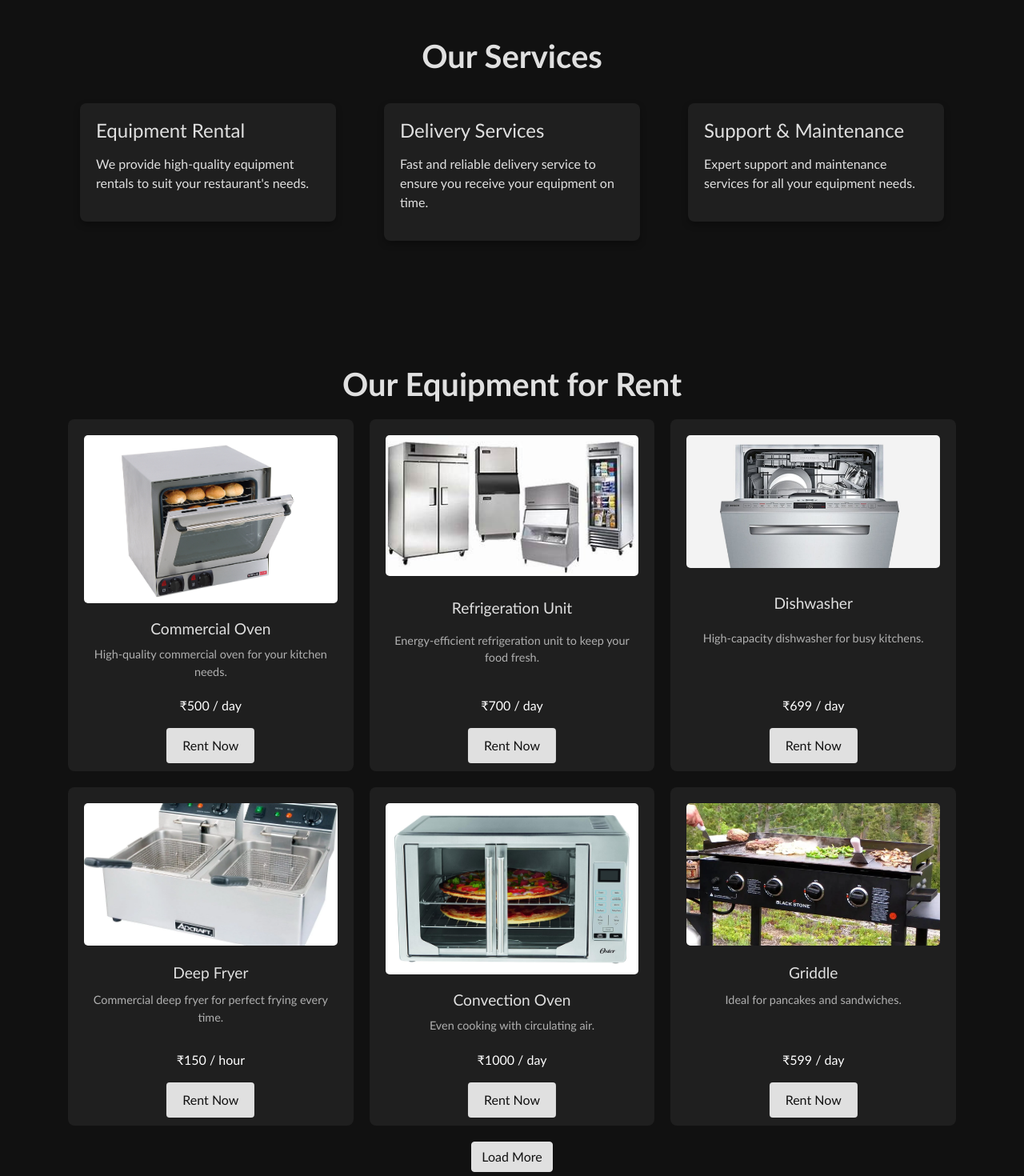
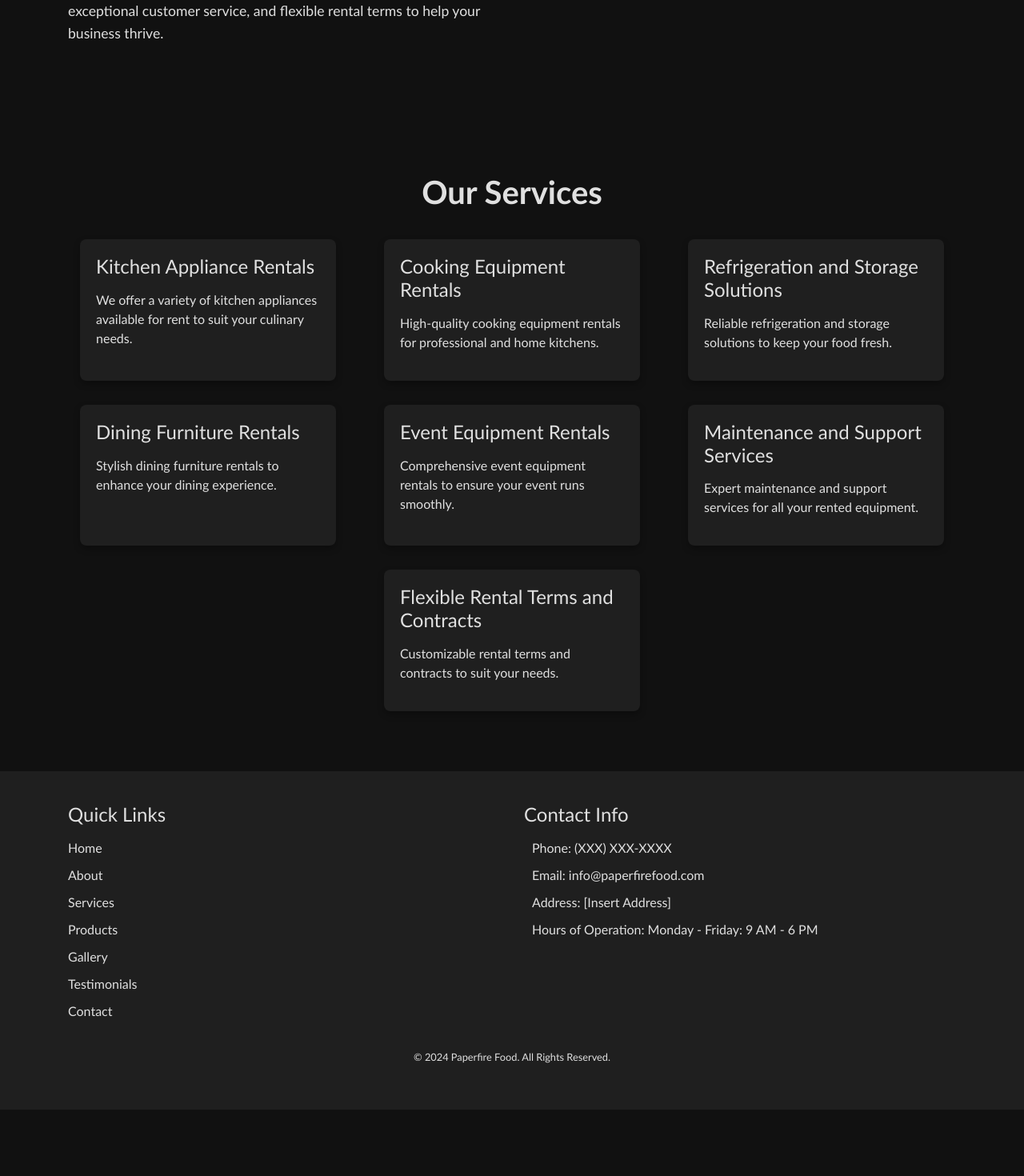
Before and after one commit to Himesh-Kukadiya/Paperfire-Food-static, a React (Vite) app: page / in a window 1280 px wide. Shown: the part 1380-2850 px from the top of the page at 80% size. Built offline with nearby package versions, Linux system fonts and the light colour scheme.

Commit message:
Added company details

```diff
--- a/src/App.css
+++ b/src/App.css
@@ -142,6 +142,7 @@ body {
     border-radius: 8px;
     box-shadow: 0 4px 8px rgba(0, 0, 0, 0.2);
     width: 100%;
+    margin-top: 5vw;
     height: auto;
 }
 
@@ -194,6 +195,7 @@ body {
     display: flex;
     flex-wrap: wrap;
     gap: 20px;
+    justify-content: center; /* Center the items in the row */
 }
 
 .product-card {
@@ -202,7 +204,7 @@ body {
     overflow: hidden;
     padding: 20px;
     text-align: center;
-    flex: 1 1 calc(33.333% - 20px);
+    flex: 1 1 calc(33.333% - 20px); /* Default size for 3 cards per row */
     display: flex;
     flex-direction: column;
     justify-content: space-between;
@@ -267,34 +269,16 @@ body {
     margin-top: 20px;
 }
 
-.load-more-btn {
-    background-color: #E0E0E0;
-    border: none;
-    color: #111;
-    padding: 10px 20px;
-    text-decoration: none;
-    display: inline-block;
-    transition: background-color 0.3s;
-    outline: none;
-}
-
-.load-more-btn:hover,
-.load-more-btn:focus,
-.load-more-btn:active {
-    background-color: #FFFFFF;
-    outline: none;
-}
-
 /* Responsive Styles */
 @media (max-width: 1200px) {
     .product-card {
-        flex: 1 1 calc(50% - 20px);
+        flex: 1 1 calc(50% - 20px); /* Adjust for 2 cards per row on medium screens */
     }
 }
 
 @media (max-width: 768px) {
     .product-card {
-        flex: 1 1 100%;
+        flex: 1 1 100%; /* 1 card per row on small screens */
     }
 }
 
@@ -421,26 +405,6 @@ body {
     margin-bottom: 15px;
 }
 
-.footer-description {
-    margin-bottom: 20px;
-    font-size: 0.9rem;
-}
-
-.social-icons {
-    margin-top: 10px;
-}
-
-.social-icon {
-    color: #E0E0E0;
-    font-size: 1.2rem;
-    margin-right: 10px;
-    transition: color 0.3s;
-}
-
-.social-icon:hover {
-    color: #FFFFFF;
-}
-
 .footer-links,
 .footer-contact-info {
     list-style: none;
--- a/src/Components/Footer.jsx
+++ b/src/Components/Footer.jsx
@@ -1,21 +1,9 @@
-
 const Footer = () => {
     return (
         <footer className="footer-section">
             <div className="container">
                 <div className="row">
-                    <div className="col-lg-4">
-                        <h5 className="footer-title">Paperfire Food</h5>
-                        <p className="footer-description">Providing high-quality restaurant equipment for rental. We are
-                            committed to supporting restaurant owners and chefs with reliable rental solutions.</p>
-                        <div className="social-icons">
-                            <a href="#" className="social-icon"><i className="fab fa-facebook-f"></i></a>
-                            <a href="#" className="social-icon"><i className="fab fa-twitter"></i></a>
-                            <a href="#" className="social-icon"><i className="fab fa-instagram"></i></a>
-                            <a href="#" className="social-icon"><i className="fab fa-linkedin-in"></i></a>
-                        </div>
-                    </div>
-                    <div className="col-lg-4">
+                    <div className="col-md-6">
                         <h5 className="footer-title">Quick Links</h5>
                         <ul className="footer-links">
                             <li><a href="#home">Home</a></li>
@@ -27,12 +15,13 @@ const Footer = () => {
                             <li><a href="#contact">Contact</a></li>
                         </ul>
                     </div>
-                    <div className="col-lg-4">
+                    <div className="col-md-6">
                         <h5 className="footer-title">Contact Info</h5>
                         <ul className="footer-contact-info">
-                            <li><i className="fas fa-map-marker-alt"></i> 123 Main Street, Anytown, USA</li>
-                            <li><i className="fas fa-phone"></i> (123) 456-7890</li>
-                            <li><i className="fas fa-envelope"></i> info@paperfirefood.com</li>
+                            <li><i className="fas fa-phone"></i> Phone: (XXX) XXX-XXXX</li>
+                            <li><i className="fas fa-envelope"></i> Email: info@paperfirefood.com</li>
+                            <li><i className="fas fa-map-marker-alt"></i> Address: [Insert Address]</li>
+                            <li><i className="fas fa-clock"></i> Hours of Operation: Monday - Friday: 9 AM - 6 PM</li>
                         </ul>
                     </div>
                 </div>
@@ -44,4 +33,4 @@ const Footer = () => {
     )
 }
 
-export default Footer
+export default Footer;
--- a/src/Components/Product.jsx
+++ b/src/Components/Product.jsx
@@ -1,36 +1,36 @@
-import { useState } from 'react';
-import { productList } from '../Script/index';
+import { menuItemsList } from '../Script/index'; // Adjust the path as necessary
 
-const Product = () => {
-    const [visibleProducts, setVisibleProducts] = useState(6);
+const Footer = () => {
+    return (
+        <footer className="footer-section">
+            <div className="container">
+                <div className="row">
+                    <div className="col-md-6">
+                        <h5 className="footer-title">Quick Links</h5>
+                        <ul className="footer-links">
+                            {menuItemsList.map((item) => (
+                                <li key={item.id}>
+                                    <a href={item.link}>{item.title}</a>
+                                </li>
+                            ))}
+                        </ul>
+                    </div>
+                    <div className="col-md-6">
+                        <h5 className="footer-title">Contact Info</h5>
+                        <ul className="footer-contact-info">
+                            <li><i className="fas fa-phone"></i> Phone: (XXX) XXX-XXXX</li>
+                            <li><i className="fas fa-envelope"></i> Email: info@paperfirefood.com</li>
+                            <li><i className="fas fa-map-marker-alt"></i> Address: [Insert Address]</li>
+                            <li><i className="fas fa-clock"></i> Hours of Operation: Monday - Friday: 9 AM - 6 PM</li>
+                        </ul>
+                    </div>
+                </div>
+                <div className="footer-bottom">
+                    <p>&copy; 2024 Paperfire Food. All Rights Reserved.</p>
+                </div>
+            </div>
+        </footer>
+    )
+}
 
-    const loadMoreProducts = () => {
-        setVisibleProducts((prevVisibleProducts) => prevVisibleProducts + 6);
-    };
-
-    return (
-        <section id="products" className="products">
-            <div className="container">
-                <h2 className="section-title text-center">Our Equipment for Rent</h2>
-                <div className="product-grid">
-                    {productList.slice(0, visibleProducts).map((product) => (
-                        <div className="product-card" key={product.id}>
-                            <img src={product.image} alt={product.name} />
-                            <h3>{product.name}</h3>
-                            <p className="description">{product.des}</p>
-                            <p className="price">₹{product.price} {product.time}</p>
-                            <a href="#" className="btn">Rent Now</a>
-                        </div>
-                    ))}
-                </div>
-                {visibleProducts < productList.length && (
-                    <div className="text-center">
-                        <button onClick={loadMoreProducts} className="btn btn-primary">Load More</button>
-                    </div>
-                )}
-            </div>
-        </section>
-    );
-};
-
-export default Product;
+export default Footer;
--- a/src/Components/Service.jsx
+++ b/src/Components/Service.jsx
@@ -1,34 +1,23 @@
+import { servicesList } from '../Script/index';
 
 const Service = () => {
     return (
         <section id="services" className="services-section">
-        <div className="container">
-            <h2 className="section-title text-center">Our Services</h2>
-            <div className="row">
-                <div className="col-lg-4 col-md-6">
-                    <div className="service-card">
-                        <h3 className="service-title">Equipment Rental</h3>
-                        <p className="service-description">{"We provide high-quality equipment rentals to suit your restaurant's needs."}</p>
-                    </div>
-                </div>
-                <div className="col-lg-4 col-md-6">
-                    <div className="service-card">
-                        <h3 className="service-title">Delivery Services</h3>
-                        <p className="service-description">Fast and reliable delivery service to ensure you receive your
-                            equipment on time.</p>
-                    </div>
-                </div>
-                <div className="col-lg-4 col-md-6">
-                    <div className="service-card">
-                        <h3 className="service-title">Support & Maintenance</h3>
-                        <p className="service-description">Expert support and maintenance services for all your equipment
-                            needs.</p>
-                    </div>
+            <div className="container">
+                <h2 className="section-title text-center">Our Services</h2>
+                <div className="row justify-content-center">
+                    {servicesList.map((service, index) => (
+                        <div key={index} className="col-lg-4 col-md-6 d-flex align-items-stretch">
+                            <div className="service-card flex-fill">
+                                <h3 className="service-title">{service.title}</h3>
+                                <p className="service-description">{service.description}</p>
+                            </div>
+                        </div>
+                    ))}
                 </div>
             </div>
-        </div>
-    </section>
-    )
-}
+        </section>
+    );
+};
 
-export default Service
+export default Service;
--- a/src/Script/index.js
+++ b/src/Script/index.js
@@ -293,6 +293,21 @@ const galleryList = [
         name: "Griddle",
         image: gallery6,
     },
+    {
+        id: "g7",
+        name: "Deep Fryer",
+        image: gallery4,
+    },
+    {
+        id: "g8",
+        name: "Convection Oven",
+        image: gallery5,
+    },
+    {
+        id: "g9",
+        name: "Griddle",
+        image: gallery6,
+    },
 ];
 
 const testimonialsLsit = [
@@ -338,9 +353,41 @@ const testimonialsLsit = [
     }
 ]
 
+const servicesList = [
+    {
+        title: "Kitchen Appliance Rentals",
+        description: "We offer a variety of kitchen appliances available for rent to suit your culinary needs."
+    },
+    {
+        title: "Cooking Equipment Rentals",
+        description: "High-quality cooking equipment rentals for professional and home kitchens."
+    },
+    {
+        title: "Refrigeration and Storage Solutions",
+        description: "Reliable refrigeration and storage solutions to keep your food fresh."
+    },
+    {
+        title: "Dining Furniture Rentals",
+        description: "Stylish dining furniture rentals to enhance your dining experience."
+    },
+    {
+        title: "Event Equipment Rentals",
+        description: "Comprehensive event equipment rentals to ensure your event runs smoothly."
+    },
+    {
+        title: "Maintenance and Support Services",
+        description: "Expert maintenance and support services for all your rented equipment."
+    },
+    {
+        title: "Flexible Rental Terms and Contracts",
+        description: "Customizable rental terms and contracts to suit your needs."
+    }
+]
+
 export {
     productList,
     galleryList,
     testimonialsLsit,
-    menuItemsList
+    menuItemsList,
+    servicesList
 }
```
Also changed, not shown: src/Components/About.jsx (+3 -7 lines), src/Components/Galary.jsx (+18 -6 lines).
